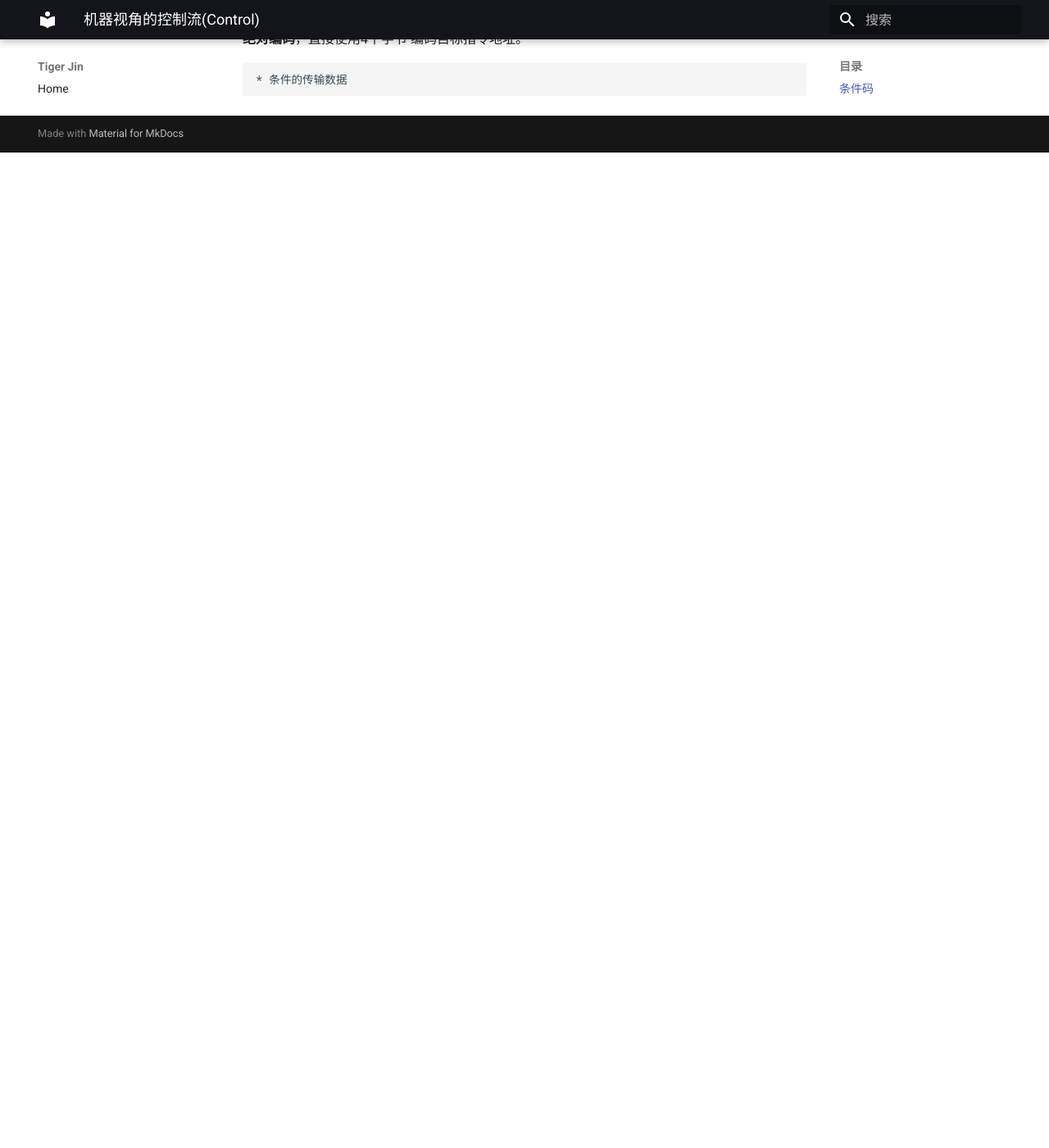
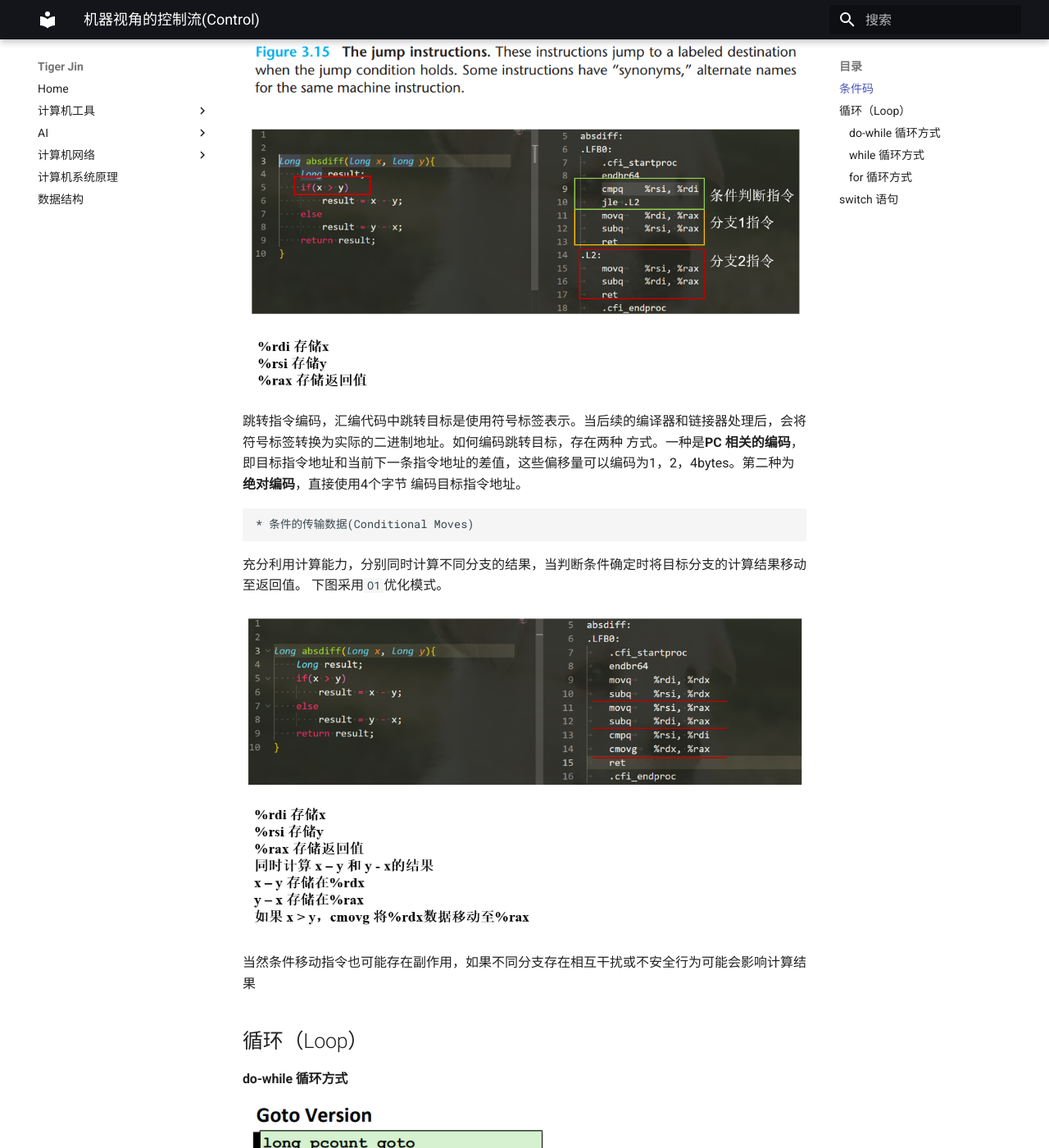
Before and after one commit to process852/process852.github.io, an MkDocs documentation site: the page built from docs/computersArch/machineLevel/machine.md, in a window 1280 px wide and 1400 px high, scrolled down 4171 px. Shown: the whole window at 82% size. Built offline with MkDocs 1.6.1 and Material for MkDocs 9.7.7, drawn with Linux system fonts in a browser that asks for light colours; before the commit the page ends 4357 px from its top, so only the background shows below that; some of the changed text lies outside the part shown.

Commit message:
add loop

```diff
--- a/docs/computersArch/machineLevel/machine.md
+++ b/docs/computersArch/machineLevel/machine.md
@@ -93,14 +93,57 @@
 * 除了直接读取条件码，还存在三种可以利用条件码的方式
     * 依据条件码的结合将一个字节的位设为0或1，下图所示的`SET`指令类，该指令的目标可以是寄存器也可以是内存地址，**但是仅仅设置低位的一个字节**
 ![](./images/machine2.png)
+
+![](./images/machine4.png)
     * 条件的跳转至其它程序部分
 
 跳转指令分为无条件跳转和有条件跳转。
 
 ![](./images/machine3.png)
 
+![](./images/machine5.png)
+
 跳转指令编码，汇编代码中跳转目标是使用符号标签表示。当后续的编译器和链接器处理后，会将符号标签转换为实际的二进制地址。如何编码跳转目标，存在两种
 方式。一种是**PC 相关的编码**，即目标指令地址和当前下一条指令地址的差值，这些偏移量可以编码为1，2，4bytes。第二种为**绝对编码**，直接使用4个字节
 编码目标指令地址。
 
-    * 条件的传输数据
+    * 条件的传输数据(Conditional Moves)
+
+充分利用计算能力，分别同时计算不同分支的结果，当判断条件确定时将目标分支的计算结果移动至返回值。
+下图采用`O1`优化模式。
+
+![](./images/machine6.png)
+
+当然条件移动指令也可能存在副作用，如果不同分支存在相互干扰或不安全行为可能会影响计算结果
+
+
+## 循环（Loop）
+
+#### do-while 循环方式
+
+![](./images/machine7.png)
+
+
+#### while 循环方式
+
+当使用`-Og`模式时，while循环变为汇编代码时，会首先进行初始化过程，然后跳转至测试代码部分，最后依据测试结果判断是否进入循环体。
+
+![](./images/machine8.png)
+
+![](./images/machine9.png)
+
+当使用`-O1`优化模式时，会先将while循环转变为do-while循环，再翻译成汇编代码。
+
+![](./images/machine10.png)
+
+![](./images/machine11.png)
+
+#### for 循环方式
+
+为什么初始测试可以被优化掉？一个原因是代码编写者应该确保初始条件可以进入循环，否则该代码没有任务意义。其次，如果初始测试条件不满足，可以在编译器阶段进行优化代码。
+![](./images/machine12.png)
+
+![](./images/machine13.png)
+
+
+## switch 语句
```
Also changed, not shown: docs/computersArch/machineLevel/images/machine10.png (added), docs/computersArch/machineLevel/images/machine11.png (added), docs/computersArch/machineLevel/images/machine12.png (added), docs/computersArch/machineLevel/images/machine13.png (added), docs/computersArch/machineLevel/images/machine4.png (added), docs/computersArch/machineLevel/images/machine5.png (added), docs/computersArch/machineLevel/images/machine6.png (added), docs/computersArch/machineLevel/images/machine7.png (added), docs/computersArch/machineLevel/images/machine8.png (added), docs/computersArch/machineLevel/images/machine9.png (added).
